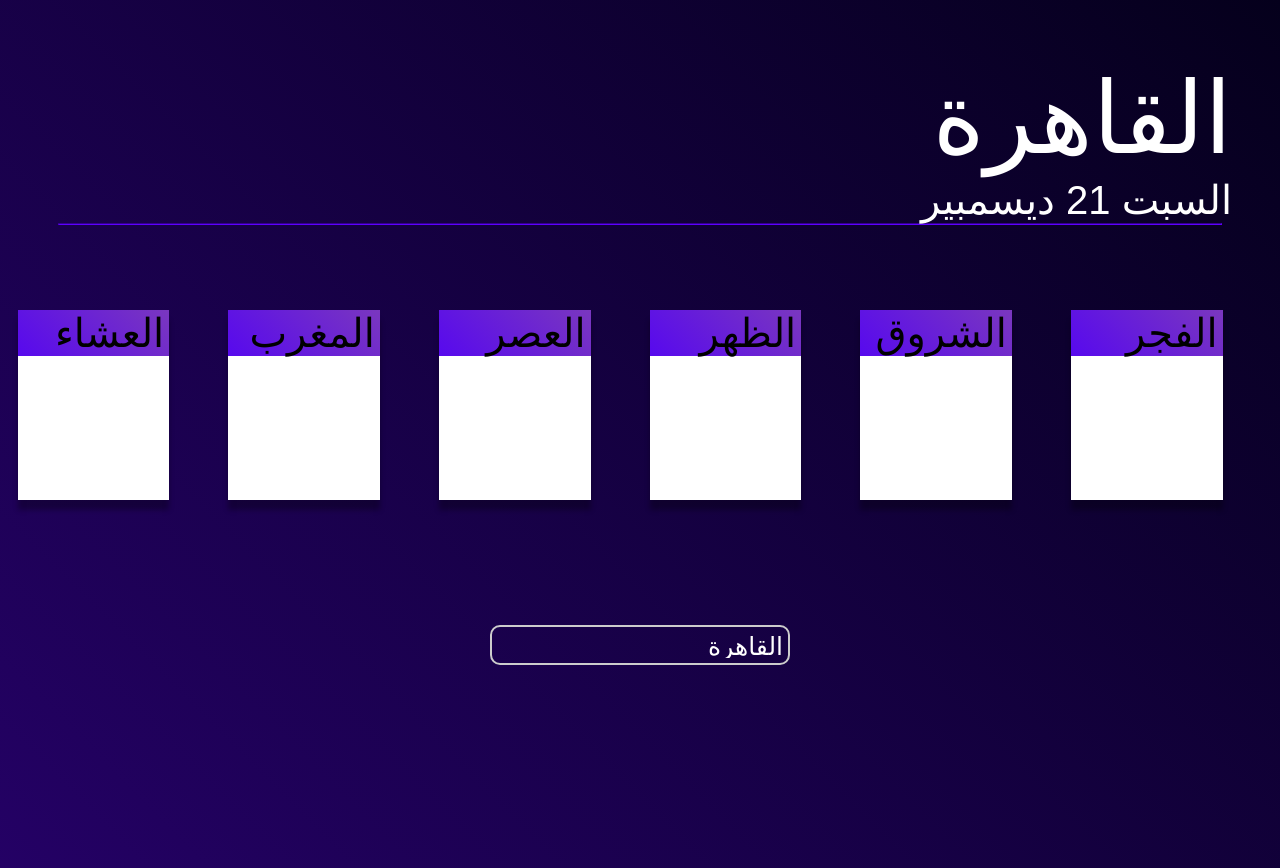
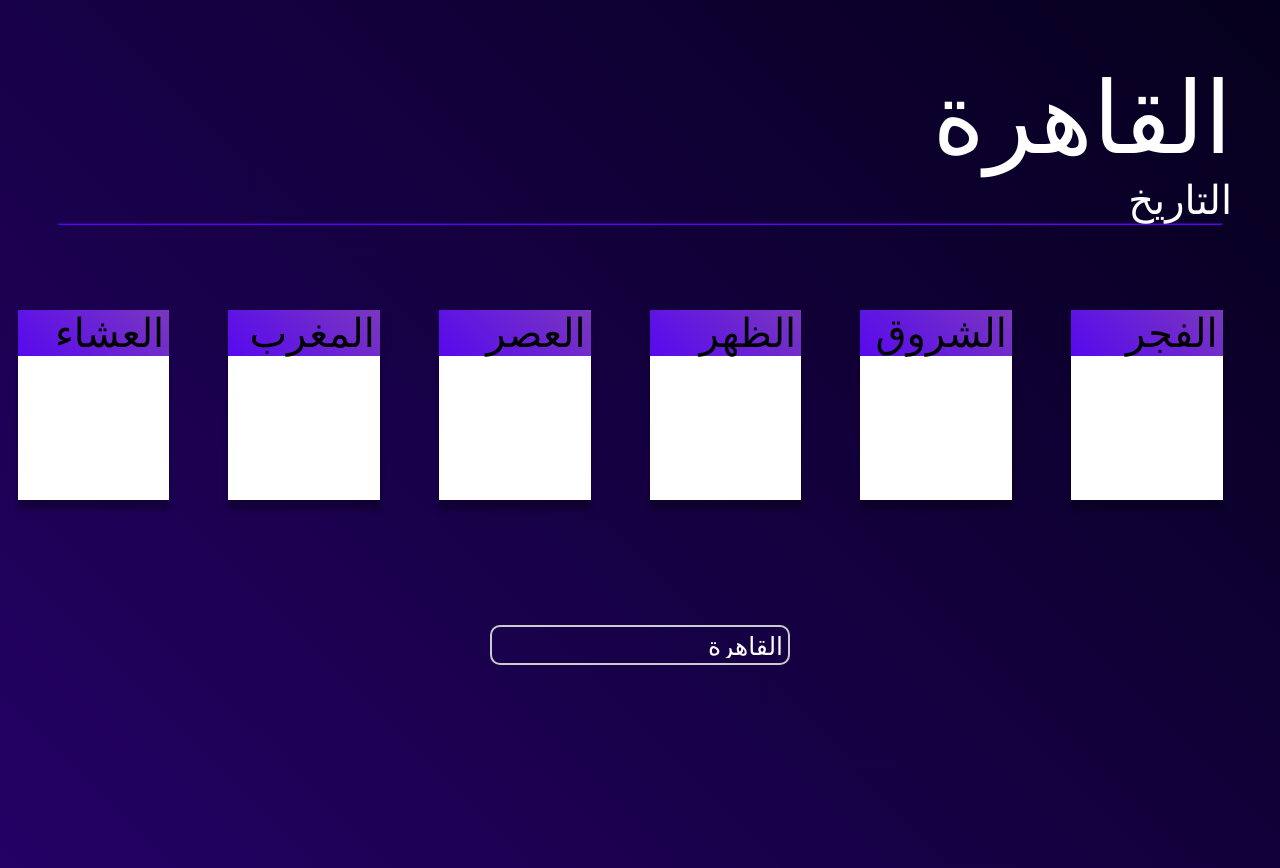
Before and after one commit to Mohamed0Elhefnawy/Prayer-times, a website: page index.html in a window 1280 px wide. Drawn offline with nearby package versions, Linux system fonts and the light colour scheme.

Commit message:
delet date defult

```diff
--- a/index.html
+++ b/index.html
@@ -151,7 +151,7 @@
         <div style="margin-top: 60px;">
             <div class="city_date" >
                 <h1 id="city_name">القاهرة</h1>
-                <h6 style="font-size: 40px; font-weight: 150;" id="date">السبت 21 ديسمبير </h6>
+                <h6 style="font-size: 40px; font-weight: 150;" id="date">التاريخ </h6>
             </div>
             <hr style="margin: 0px 50px; border-color:#5200e1;">
 
```
